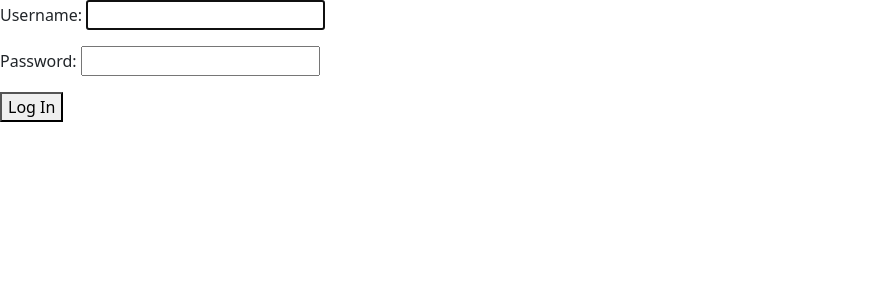
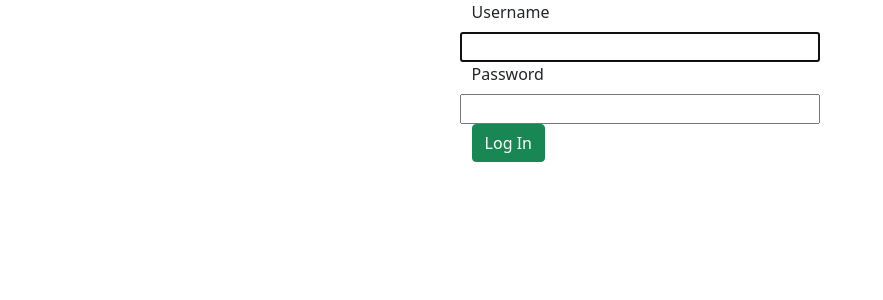
Before and after one commit to leogutschow/Monster-Importer, a Django app: page /accounts/login in a window 1280 px wide. Shown: the part 56-356 px from the top of the page, without its empty margins (0-883 px from the left). Run offline with Django 4.2, Linux system fonts and the light colour scheme.

Commit message:
Fazendo o Login ficar mais bonito

```diff
--- a/authentications/templates/authentications/login.html
+++ b/authentications/templates/authentications/login.html
@@ -5,11 +5,20 @@
 </head>
 <body>
     {% block 'conteudo' %}
-        <form method="post">
-            {% csrf_token %}
-            {{ form.as_p }}
-            <button type="submit">Log In</button>
-        </form>
+        <div class="d-flex justify-content-center col">
+            <form method="post">
+                {% csrf_token %}
+                <div class="row">
+                    <label class="form-label" for="id_username">Username</label>
+                    {{ form.username }}
+                </div>
+                <div class="row">
+                <label class="form-label" for="id_password">Password</label>
+                {{ form.password }}
+                </div>
+                <button class="btn btn-success" type="submit">Log In</button>
+            </form>
+        </div>
     {% endblock %}
 
 </body>
--- a/authentications/views.py
+++ b/authentications/views.py
@@ -12,7 +12,7 @@ from monsters.models import BaseSheet
 # Create your views here.
 class Login(LoginView):
     template_name = 'authentications/login.html'
-    success_url = 'home:home_page'
+    next_page = 'home:home_page'
 
 
 class Logout(LogoutView):
```
